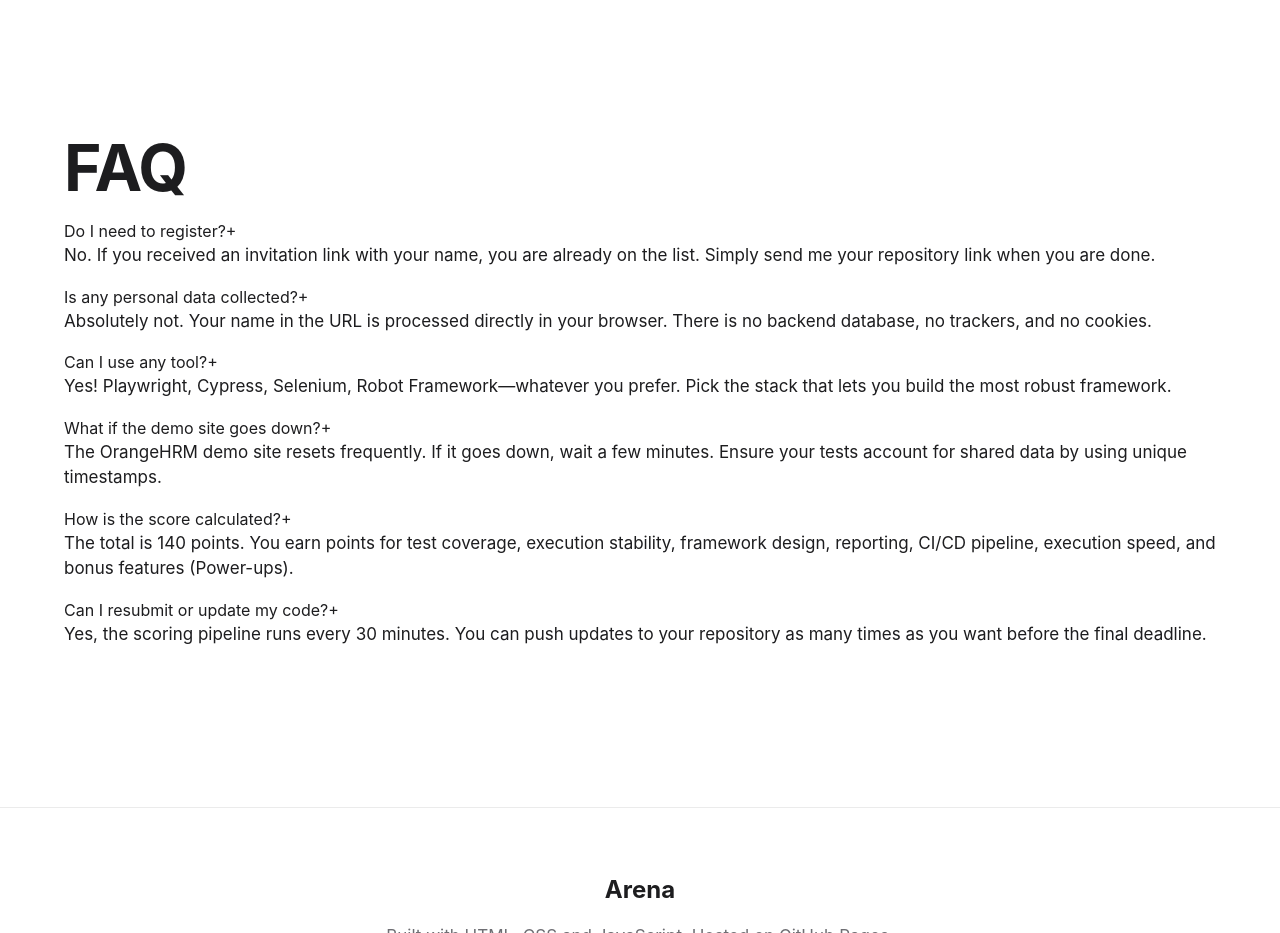
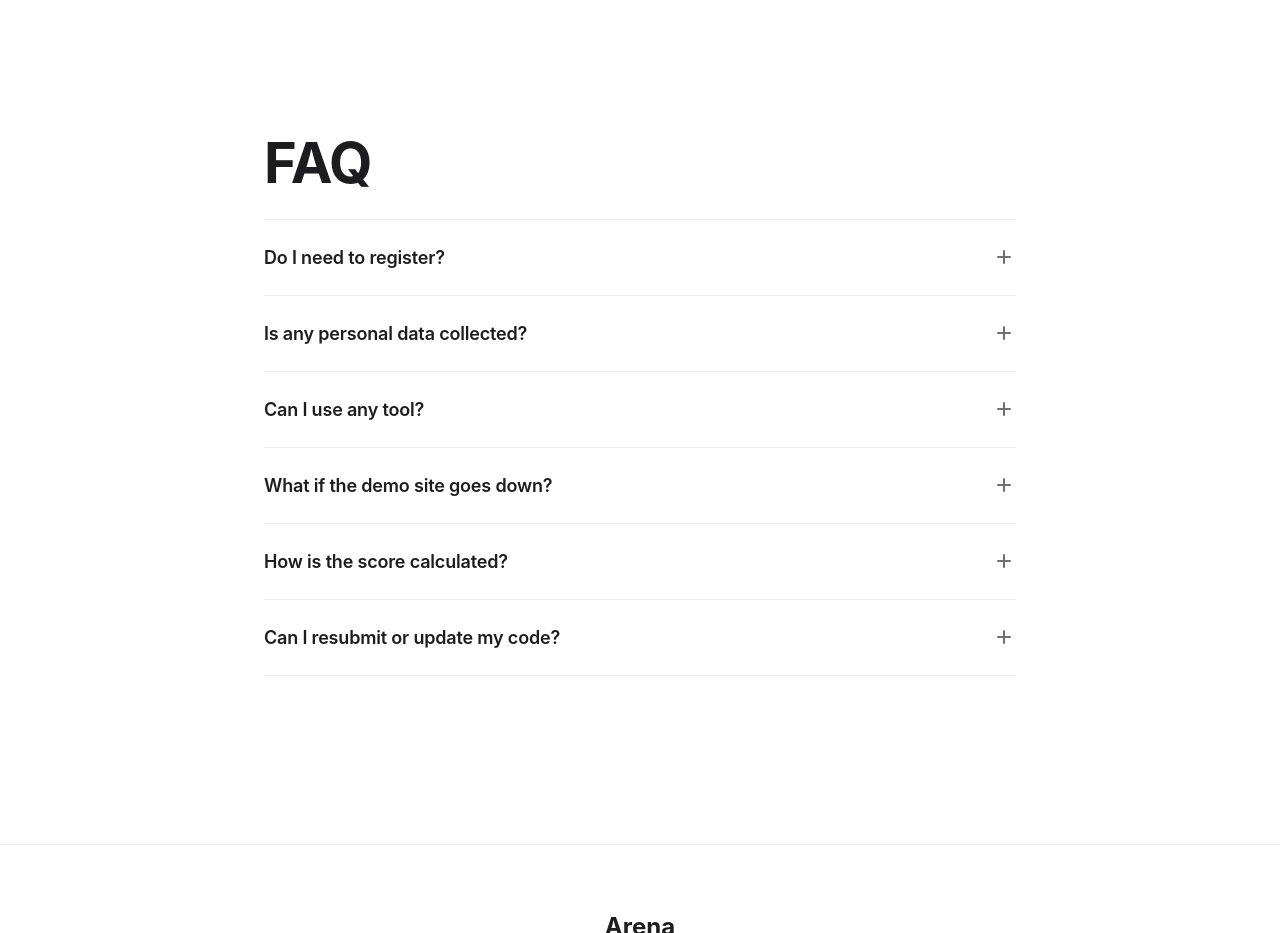
Before and after one commit to AbeeshSengottuvel/automation-invitation, a plain HTML site: page index.html in a window 1280 px wide. Shown: the part 9340-10273 px from the top of the page. Drawn offline with nearby package versions, Linux system fonts and the light colour scheme.

Commit message:
Fix FAQ section styling by applying the new Apple-style accordion classes

```diff
--- a/index.html
+++ b/index.html
@@ -483,32 +483,62 @@
         </section>
 
         <section id="faq" class="faq section pad-lg">
-            <div class="container">
-                <h2>FAQ</h2>
-                <div class="accordion" id="faq-accordion">
-                    <div class="acc-item">
-                        <button class="acc-header" aria-expanded="false">Do I need to register?<span class="acc-icon">+</span></button>
-                        <div class="acc-content"><p>No. If you received an invitation link with your name, you are already on the list. Simply send me your repository link when you are done.</p></div>
+            <div class="container" style="max-width: 800px; margin: 0 auto;">
+                <h2 style="font-size: clamp(36px, 5vw, 56px); font-weight: 700; letter-spacing: -0.02em; margin-bottom: 24px; line-height: 1.1;">FAQ</h2>
+                <div class="rules-accordion" id="faq-accordion">
+                    <div class="rules-item">
+                        <button class="rules-header" aria-expanded="false" aria-controls="faq-panel-1" id="faq-btn-1">
+                            <span class="rules-header-text">Do I need to register?</span>
+                            <span class="rules-icon" aria-hidden="true"><span class="rules-icon-h"></span><span class="rules-icon-v"></span></span>
+                        </button>
+                        <div id="faq-panel-1" class="rules-panel" role="region" aria-labelledby="faq-btn-1" aria-hidden="true">
+                            <div class="rules-panel-inner"><p>No. If you received an invitation link with your name, you are already on the list. Simply send me your repository link when you are done.</p></div>
+                        </div>
                     </div>
-                    <div class="acc-item">
-                        <button class="acc-header" aria-expanded="false">Is any personal data collected?<span class="acc-icon">+</span></button>
-                        <div class="acc-content"><p>Absolutely not. Your name in the URL is processed directly in your browser. There is no backend database, no trackers, and no cookies.</p></div>
+                    <div class="rules-item">
+                        <button class="rules-header" aria-expanded="false" aria-controls="faq-panel-2" id="faq-btn-2">
+                            <span class="rules-header-text">Is any personal data collected?</span>
+                            <span class="rules-icon" aria-hidden="true"><span class="rules-icon-h"></span><span class="rules-icon-v"></span></span>
+                        </button>
+                        <div id="faq-panel-2" class="rules-panel" role="region" aria-labelledby="faq-btn-2" aria-hidden="true">
+                            <div class="rules-panel-inner"><p>Absolutely not. Your name in the URL is processed directly in your browser. There is no backend database, no trackers, and no cookies.</p></div>
+                        </div>
                     </div>
-                    <div class="acc-item">
-                        <button class="acc-header" aria-expanded="false">Can I use any tool?<span class="acc-icon">+</span></button>
-                        <div class="acc-content"><p>Yes! Playwright, Cypress, Selenium, Robot Framework—whatever you prefer. Pick the stack that lets you build the most robust framework.</p></div>
+                    <div class="rules-item">
+                        <button class="rules-header" aria-expanded="false" aria-controls="faq-panel-3" id="faq-btn-3">
+                            <span class="rules-header-text">Can I use any tool?</span>
+                            <span class="rules-icon" aria-hidden="true"><span class="rules-icon-h"></span><span class="rules-icon-v"></span></span>
+                        </button>
+                        <div id="faq-panel-3" class="rules-panel" role="region" aria-labelledby="faq-btn-3" aria-hidden="true">
+                            <div class="rules-panel-inner"><p>Yes! Playwright, Cypress, Selenium, Robot Framework—whatever you prefer. Pick the stack that lets you build the most robust framework.</p></div>
+                        </div>
                     </div>
-                    <div class="acc-item">
-                        <button class="acc-header" aria-expanded="false">What if the demo site goes down?<span class="acc-icon">+</span></button>
-                        <div class="acc-content"><p>The OrangeHRM demo site resets frequently. If it goes down, wait a few minutes. Ensure your tests account for shared data by using unique timestamps.</p></div>
+                    <div class="rules-item">
+                        <button class="rules-header" aria-expanded="false" aria-controls="faq-panel-4" id="faq-btn-4">
+                            <span class="rules-header-text">What if the demo site goes down?</span>
+                            <span class="rules-icon" aria-hidden="true"><span class="rules-icon-h"></span><span class="rules-icon-v"></span></span>
+                        </button>
+                        <div id="faq-panel-4" class="rules-panel" role="region" aria-labelledby="faq-btn-4" aria-hidden="true">
+                            <div class="rules-panel-inner"><p>The OrangeHRM demo site resets frequently. If it goes down, wait a few minutes. Ensure your tests account for shared data by using unique timestamps.</p></div>
+                        </div>
                     </div>
-                    <div class="acc-item">
-                        <button class="acc-header" aria-expanded="false">How is the score calculated?<span class="acc-icon">+</span></button>
-                        <div class="acc-content"><p>The total is 140 points. You earn points for test coverage, execution stability, framework design, reporting, CI/CD pipeline, execution speed, and bonus features (Power-ups).</p></div>
+                    <div class="rules-item">
+                        <button class="rules-header" aria-expanded="false" aria-controls="faq-panel-5" id="faq-btn-5">
+                            <span class="rules-header-text">How is the score calculated?</span>
+                            <span class="rules-icon" aria-hidden="true"><span class="rules-icon-h"></span><span class="rules-icon-v"></span></span>
+                        </button>
+                        <div id="faq-panel-5" class="rules-panel" role="region" aria-labelledby="faq-btn-5" aria-hidden="true">
+                            <div class="rules-panel-inner"><p>The total is 140 points. You earn points for test coverage, execution stability, framework design, reporting, CI/CD pipeline, execution speed, and bonus features (Power-ups).</p></div>
+                        </div>
                     </div>
-                    <div class="acc-item">
-                        <button class="acc-header" aria-expanded="false">Can I resubmit or update my code?<span class="acc-icon">+</span></button>
-                        <div class="acc-content"><p>Yes, the scoring pipeline runs every 30 minutes. You can push updates to your repository as many times as you want before the final deadline.</p></div>
+                    <div class="rules-item">
+                        <button class="rules-header" aria-expanded="false" aria-controls="faq-panel-6" id="faq-btn-6">
+                            <span class="rules-header-text">Can I resubmit or update my code?</span>
+                            <span class="rules-icon" aria-hidden="true"><span class="rules-icon-h"></span><span class="rules-icon-v"></span></span>
+                        </button>
+                        <div id="faq-panel-6" class="rules-panel" role="region" aria-labelledby="faq-btn-6" aria-hidden="true">
+                            <div class="rules-panel-inner"><p>Yes, the scoring pipeline runs every 30 minutes. You can push updates to your repository as many times as you want before the final deadline.</p></div>
+                        </div>
                     </div>
                 </div>
             </div>
```
